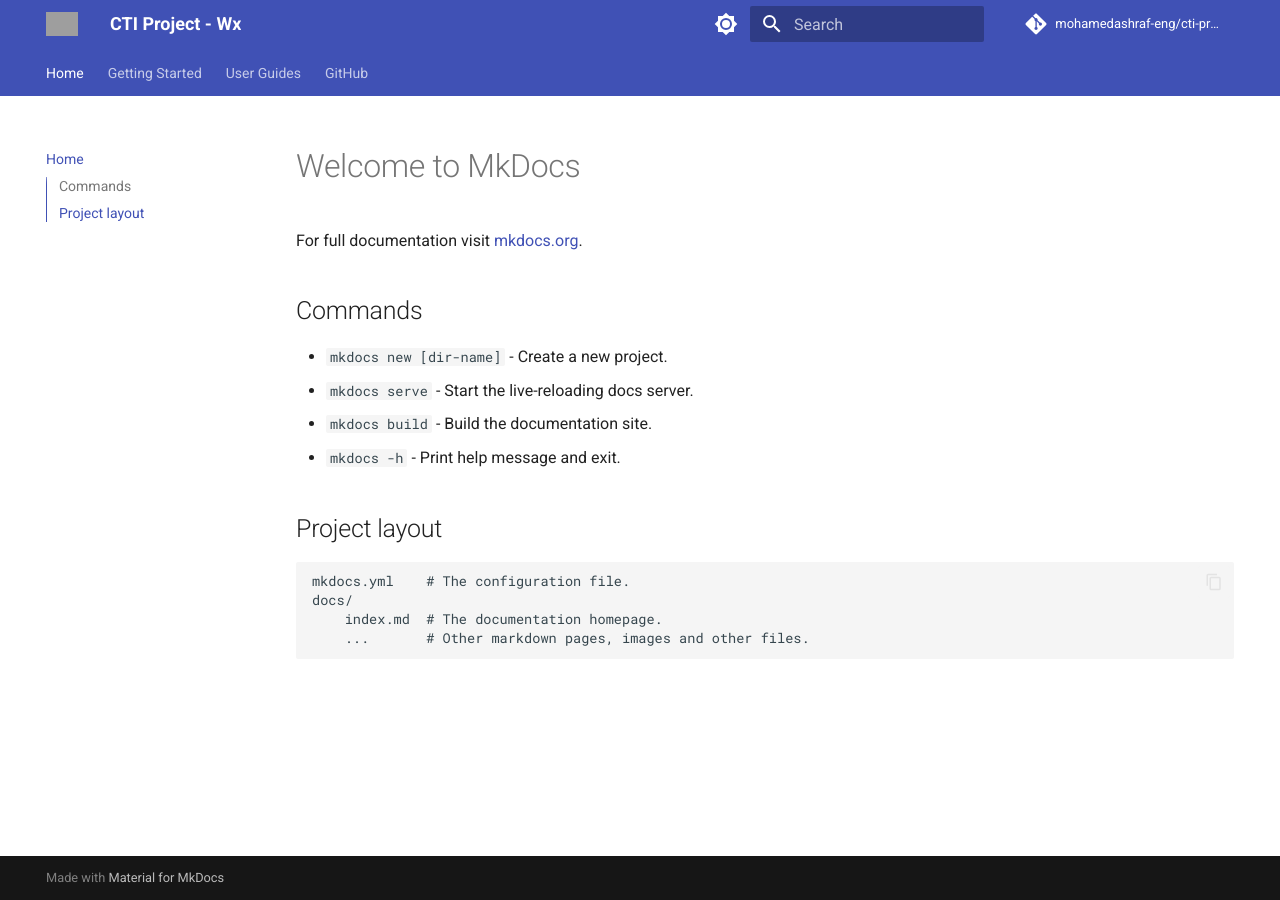
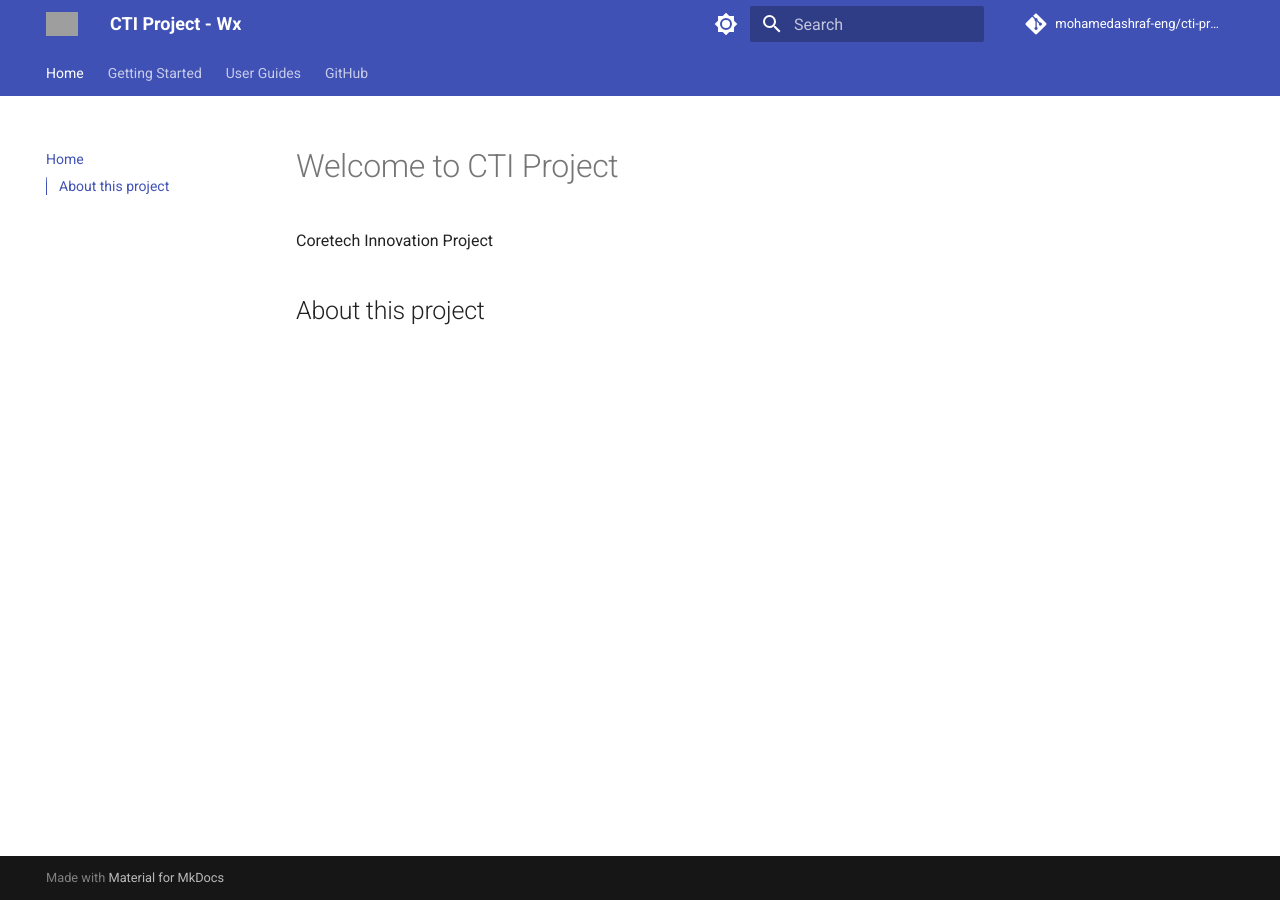
Before and after one commit to mohamedashraf-eng/cti-proj-wx, an MkDocs documentation site: the page built from docs/index.md, in a window 1280 px wide. Built offline with MkDocs 1.6.1 and Material for MkDocs 9.7.7, drawn with Linux system fonts in a browser that asks for light colours; comment, search, counter and statistics services are not loaded; grey boxes are pictures that could not be loaded.

```diff
--- a/docs/index.md
+++ b/docs/index.md
@@ -1,17 +1,4 @@
-# Welcome to MkDocs
+# Welcome to CTI Project
+Coretech Innovation Project
 
-For full documentation visit [mkdocs.org](https://www.mkdocs.org).
-
-## Commands
-
-* `mkdocs new [dir-name]` - Create a new project.
-* `mkdocs serve` - Start the live-reloading docs server.
-* `mkdocs build` - Build the documentation site.
-* `mkdocs -h` - Print help message and exit.
-
-## Project layout
-
-    mkdocs.yml    # The configuration file.
-    docs/
-        index.md  # The documentation homepage.
-        ...       # Other markdown pages, images and other files.
+## About this project
--- a/mkdocs.yml
+++ b/mkdocs.yml
@@ -47,6 +47,7 @@ theme:
 nav:
   - Home: index.md
   - Getting Started:
+      - Overview: getting-started/overview.md
       - Installation: setup/install.md
       - Configuration: setup/config.md
   - User Guides:
```
Also changed, not shown: docs/getting-started/overview.md (added, +86 -0 lines), docs/getting-started/system_archi.md (added), docs/getting-started/system_flowchart.md (added).
